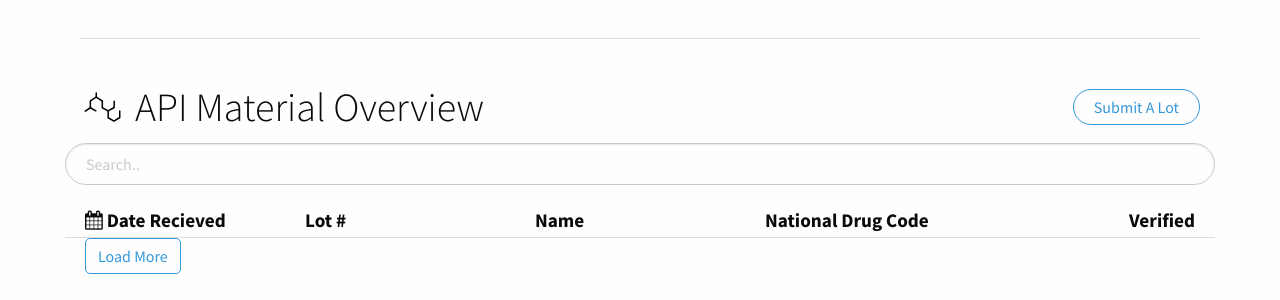
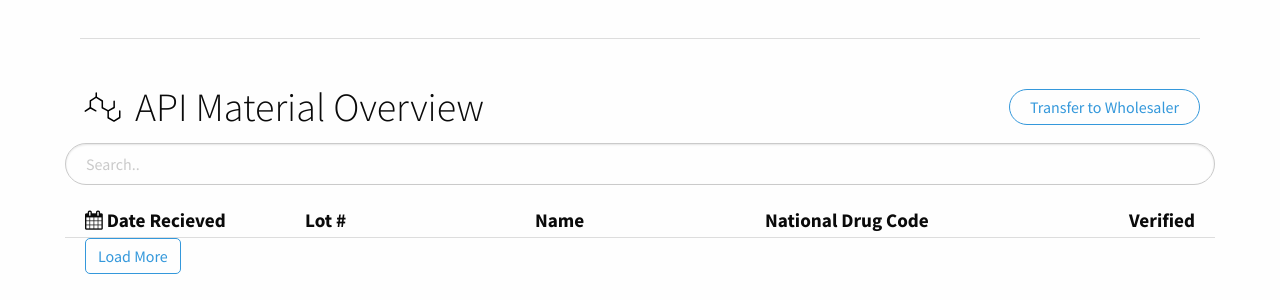
Before and after one commit to pooleja/drugtracker, a Node server app: page / in a window 1280 px wide. Shown: the part 232-532 px from the top of the page. Run offline with Node 20, Linux system fonts and the light colour scheme; the visitor is signed in with stand-in values (Sample User, id 1); data that the repository does not hold is empty; some libraries are stand-ins or nearby versions.

Commit message:
Change title on submit button

```diff
--- a/views/index.ejs
+++ b/views/index.ejs
@@ -61,7 +61,7 @@
 					<h1><img src="assets/img/molecule.svg" alt="" class="icon">API Material Overview</h1>
 				</div>
 				<div class="small-4 columns text-right">
-					<a href="/create_transfer" class="button-small">Submit A Lot</a>
+					<a href="/create_transfer" class="button-small">Transfer to Wholesaler</a>
 				</div>
 
 				<input type="text" class="search" name="search" placeholder="Search..">
```
